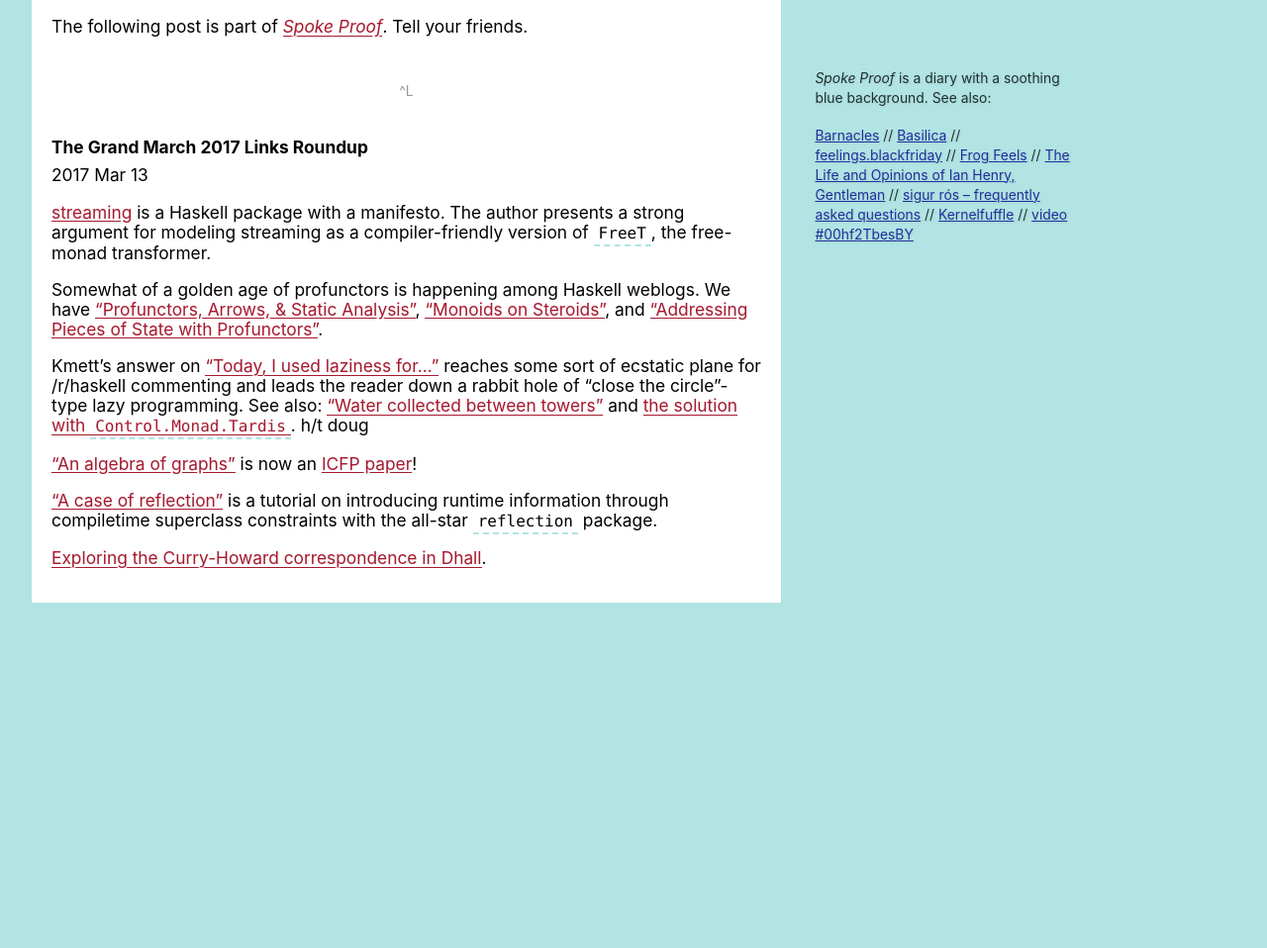
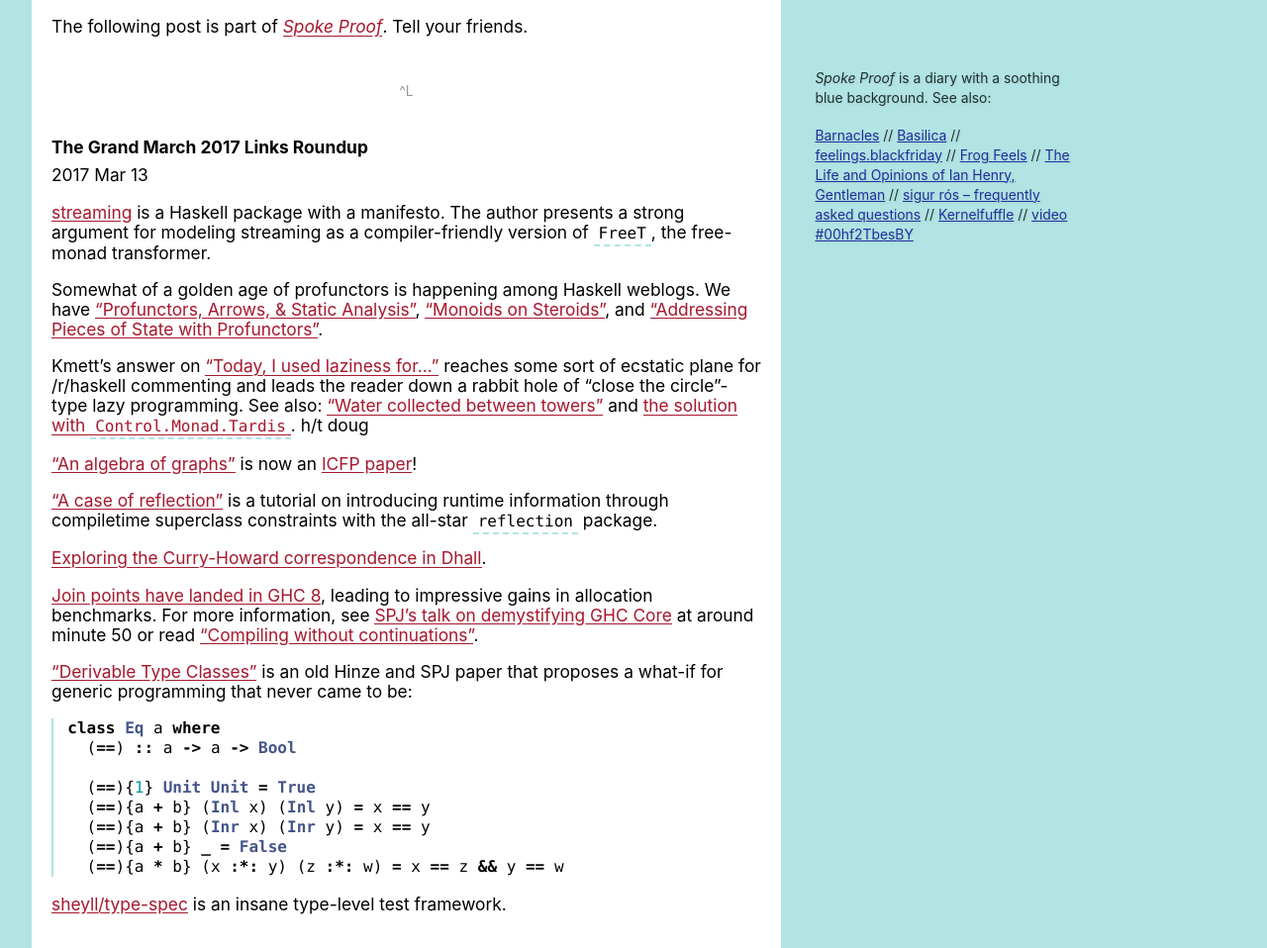
Before and after one commit to hlian/hao.codes, a Jekyll site: the page built from _posts/2017-03-13-roundup.md, in a window 1280 px wide. Shown: the whole page at 99% size. Built offline with Jekyll 4.4.1, drawn with Linux system fonts in a browser that asks for light colours; before the commit the page ends 900 px from its top, so only the background shows below that.

Commit message:
Update 2017-03-13-roundup.md

````diff
--- a/_posts/2017-03-13-roundup.md
+++ b/_posts/2017-03-13-roundup.md
@@ -15,3 +15,20 @@ Kmett's answer on ["Today, I used laziness for..."](https://www.reddit.com/r/has
 ["A case of reflection"](http://newartisans.com/2017/02/a-case-of-reflection/) is a tutorial on introducing runtime information through compiletime superclass constraints with the all-star `reflection` package.
 
 [Exploring the Curry-Howard correspondence in Dhall](http://www.haskellforall.com/2017/02/the-curry-howard-correspondence-between.html).
+
+[Join points have landed in GHC 8](https://perf.haskell.org/ghc/#revision/8d5cf8bf584fd4849917c29d82dcf46ee75dd035), leading to impressive gains in allocation benchmarks. For more information, see [SPJ's talk on demystifying GHC Core](https://www.youtube.com/watch?v=uR_VzYxvbxg) at around minute 50 or read ["Compiling without continuations"](https://www.microsoft.com/en-us/research/wp-content/uploads/2016/11/compiling-without-continuations.pdf).
+
+["Derivable Type Classes"](https://dl.dropboxusercontent.com/u/430960/derive.pdf) is an old Hinze and SPJ paper that proposes a what-if for generic programming that never came to be:
+
+```haskell
+class Eq a where
+  (==) :: a -> a -> Bool
+
+  (==){1} Unit Unit = True
+  (==){a + b} (Inl x) (Inl y) = x == y
+  (==){a + b} (Inr x) (Inr y) = x == y
+  (==){a + b} _ = False
+  (==){a * b} (x :*: y) (z :*: w) = x == z && y == w
+```
+
+[sheyll/type-spec](https://github.com/sheyll/type-spec) is an insane type-level test framework.
````
